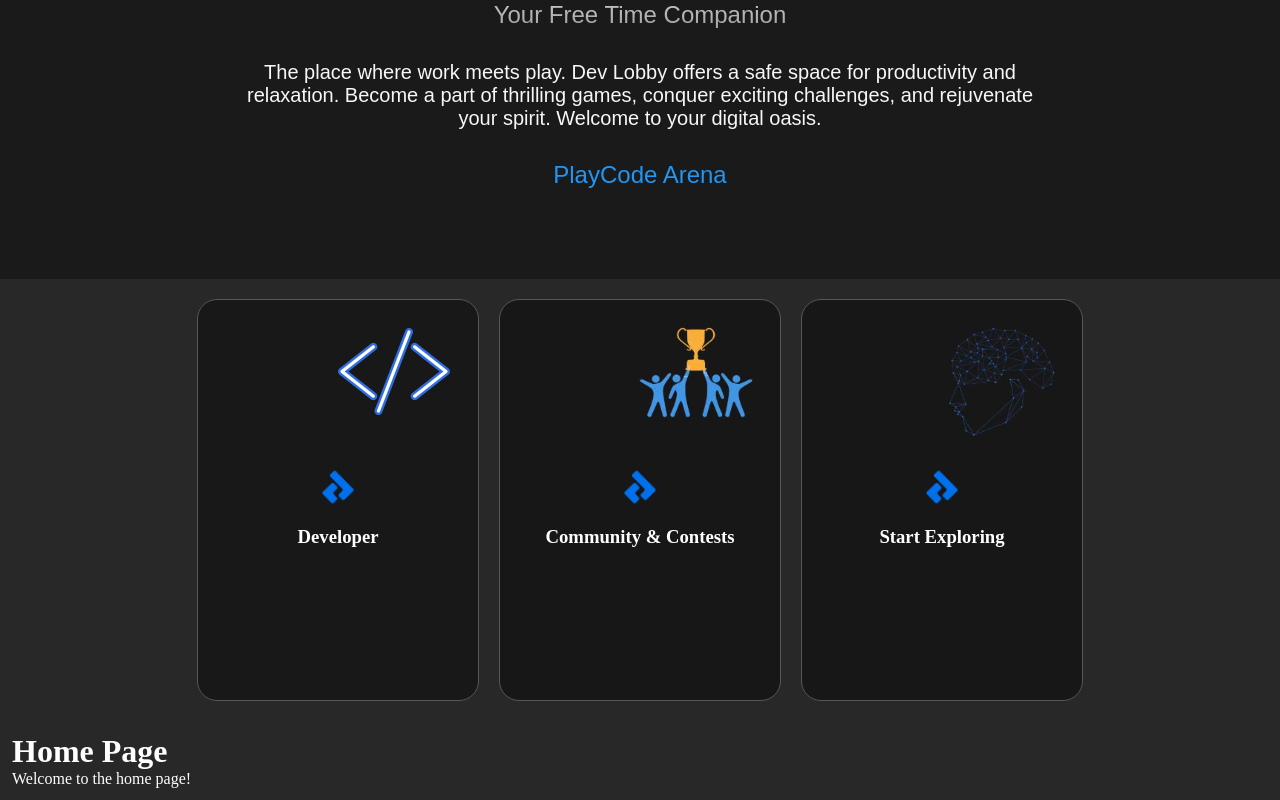
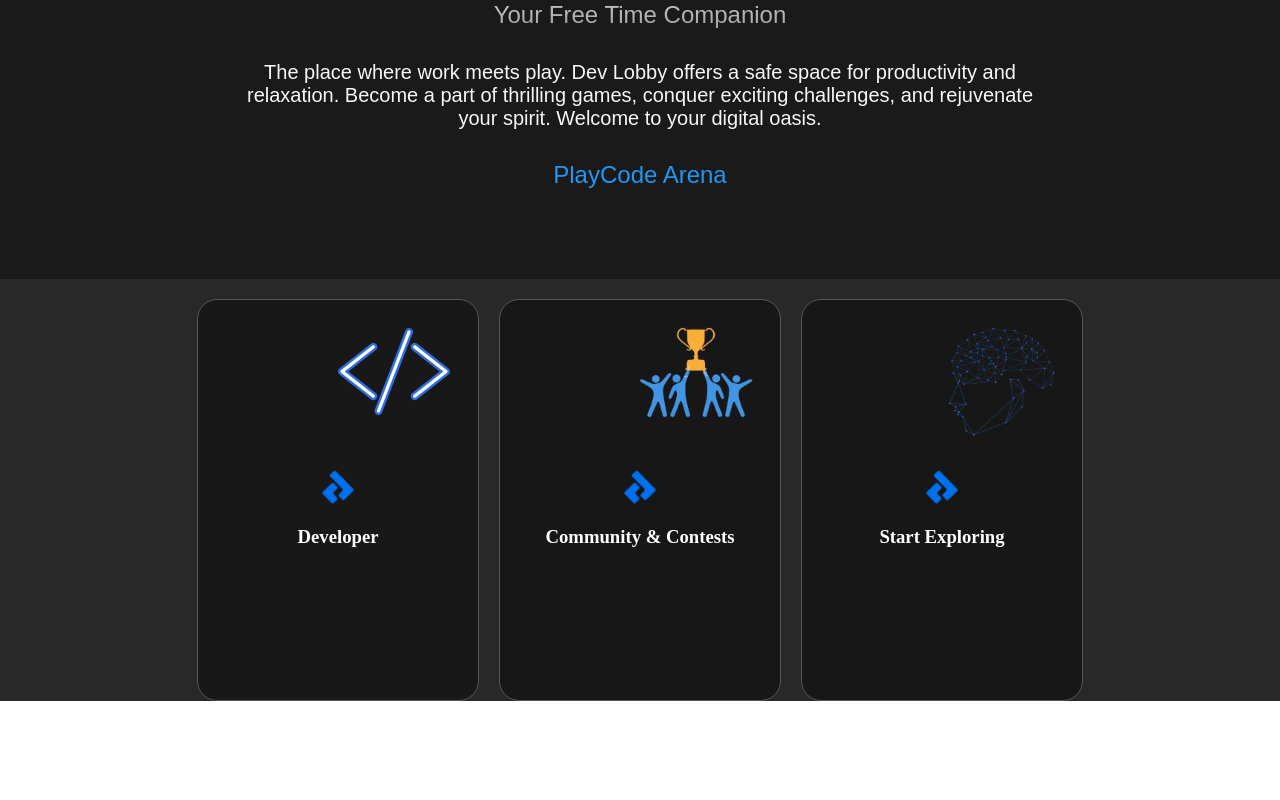
Before and after one commit to edberv1/DevLobby, a React (Create React App) app: page / in a window 1280 px wide. Shown: the part 305-1105 px from the top of the page. After the commit the page ends 1026 px from the top, so only its background shows below. Built offline with nearby package versions, Linux system fonts and the light colour scheme.

Commit message:
Improve Structure
Add signin/signup routes,
make landing the index page

```diff
--- a/src/App.scss
+++ b/src/App.scss
@@ -15,13 +15,3 @@ $theme-background-dark: #282828;
 .App {
   background-color: $theme-background-dark;
 }
-
-.organism-container {
-  h1,
-  p {
-    margin: 0;
-  }
-
-  color: white;
-  padding: 12px;
-}
--- a/src/components/Pages/LayoutClient/index.jsx
+++ b/src/components/Pages/LayoutClient/index.jsx
@@ -1,18 +1,13 @@
 import React from 'react'
 import { Outlet } from 'react-router-dom'
-import LandingLayout from '../LayoutLanding'
+import Navbar from '../../molecules/Navbar'
 
 const ClientLayout = () => {
-  const isLoggedIn = false
   return (
     <>
-      <div className='clientLayout'>
-        <div>
-          {!isLoggedIn ? <LandingLayout /> : ''}
-          <div className='organism-container'>
-            <Outlet />
-          </div>
-        </div>
+      <div>
+        <Navbar />
+        <Outlet />
       </div>
     </>
   )
--- a/src/components/organisms/Home/index.jsx
+++ /dev/null
@@ -1,12 +0,0 @@
-import React from "react";
-
-const Home = () => {
-  return (
-    <div>
-      <h1>Home Page</h1>
-      <p>Welcome to the home page!</p>
-    </div>
-  );
-};
-
-export default Home;
--- a/src/components/Pages/LayoutLanding/index.jsx
+++ b/src/components/organisms/Landing/index.jsx
@@ -1,16 +1,14 @@
 import React from 'react'
-import Navbar from '../../molecules/Navbar'
 import ClientHeaderSection from '../../molecules/ClientHeaderSection'
-import Cards from '../../organisms/Cards'
+import Cards from '../Cards'
 
-const LandingLayout = () => {
+const Landing = () => {
   return (
     <div>
-      <Navbar />
       <ClientHeaderSection />
       <Cards />
     </div>
   )
 }
 
-export default LandingLayout
+export default Landing
--- /dev/null
+++ b/src/components/organisms/Signup/index.jsx
@@ -0,0 +1,7 @@
+import React from 'react'
+
+const Signup = () => {
+  return <div>Signup</div>
+}
+
+export default Signup
```
Also changed, not shown: src/router.js (+17 -8 lines).
